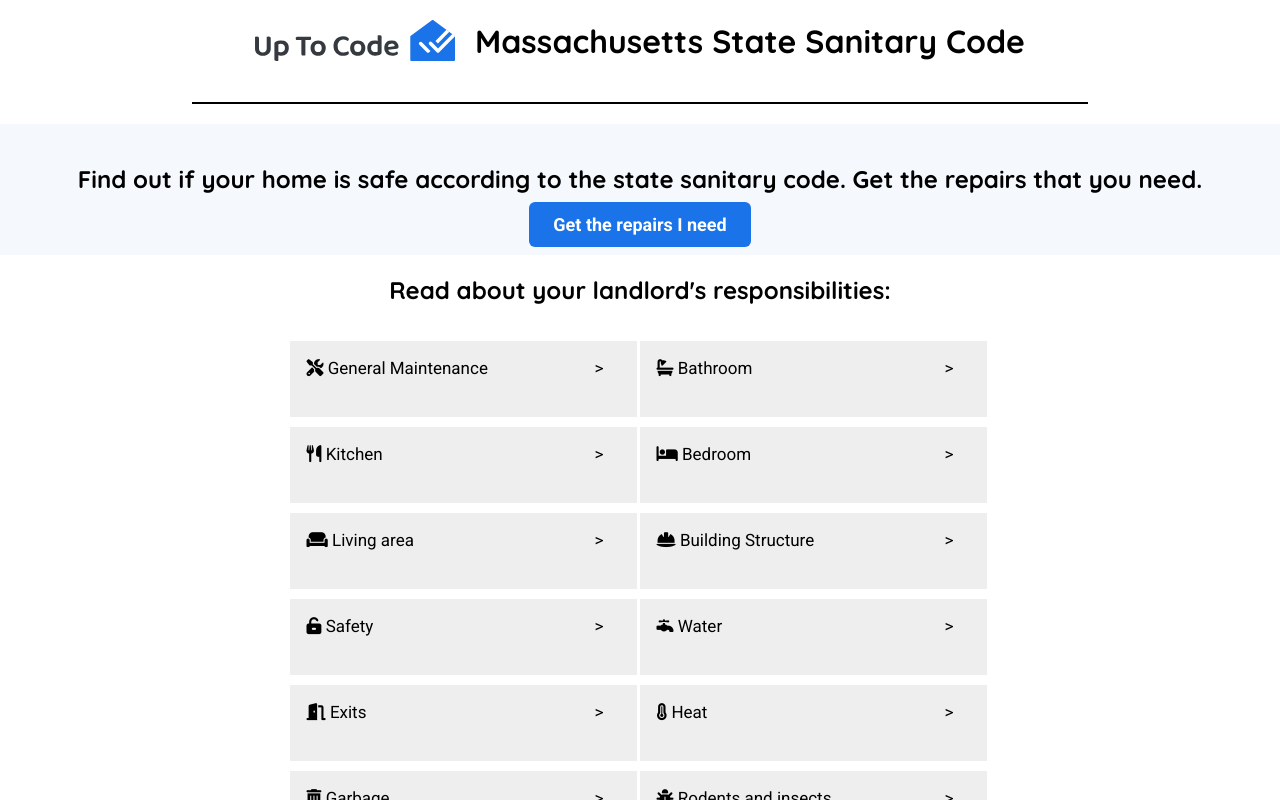
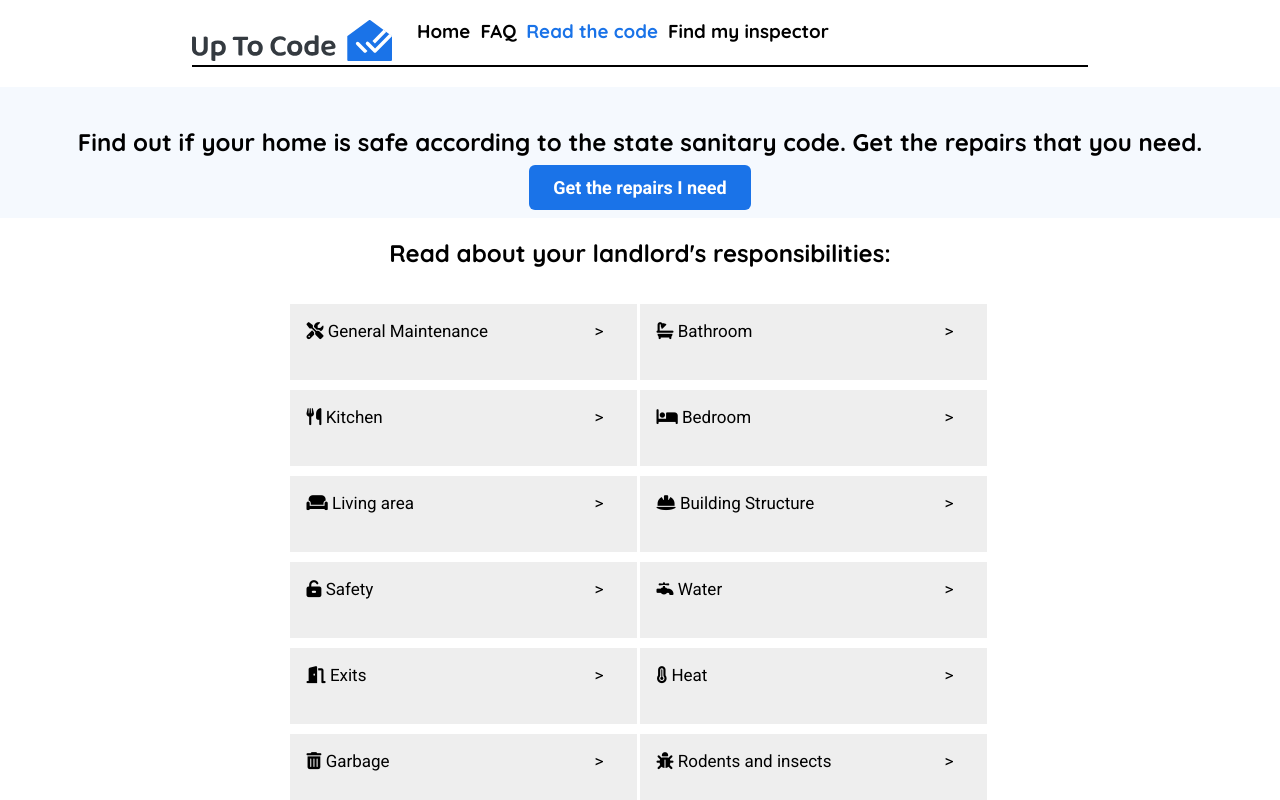
Before and after one commit to nonprofittechy/housing-code-static-site, a React (Create React App) app: page / in a window 1280 px wide. Shown: the top 800 px of the page. Built offline with nearby package versions, Linux system fonts and the light colour scheme.

Commit message:
placeholder links on header

```diff
--- a/src/App.css
+++ b/src/App.css
@@ -23,6 +23,15 @@ div {
 h1, h2, h3 {
   color: black;
   font-family: 'Quicksand', sans-serif;
+}
+
+.header-link {
+  padding: 0px 5px 0px 5px;
+
+}
+
+.header-link-current {
+  color: var(--blue);
 }
 
 .normal .link {
--- a/src/App.js
+++ b/src/App.js
@@ -50,13 +50,18 @@ function App() {
         <ChecklistContext.Provider value={[checklist, setChecklist]} >
             <div className="App">
                 <div id={'header'}>
-                    <div style={{display: "flex", flexDirection:(windowWidth < 800)? "column" : "row", alignContent: "center", justifyContent: "center"}}>
+                    <div style={{display: "flex", flexDirection:(windowWidth < 800)? "column" : "row"}}>
                         <UpToCodeLogo/>
-                        <Link className='link-no-decoration' to={languageCode === "en" ? "/" : "/" + languageCode + "/"}>
-                            <h1>{translations[languageCode]["Massachusetts State Sanitary Code"]}</h1>
-                        </Link>
+                        <div style={{display: "flex", flexDirection:(windowWidth < 300)? "column" : "row"}}>
+                            <h3 className={'header-link'}>Home</h3>
+                            <h3 className={'header-link'}>FAQ</h3>
+                            <Link className='link-no-decoration' to={languageCode === "en" ? "/" : "/" + languageCode + "/"} >
+                                <h3 className={'header-link header-link-current'} >Read the code</h3>
+                            </Link>
+                            <h3 className={'header-link'}>Find my inspector</h3>
+                        </div>
                     </div>
-                    <br/>
+                    {/*<br/>*/}
                     <div className={'separator'}/>
                 </div>
                 <Routes>
```
